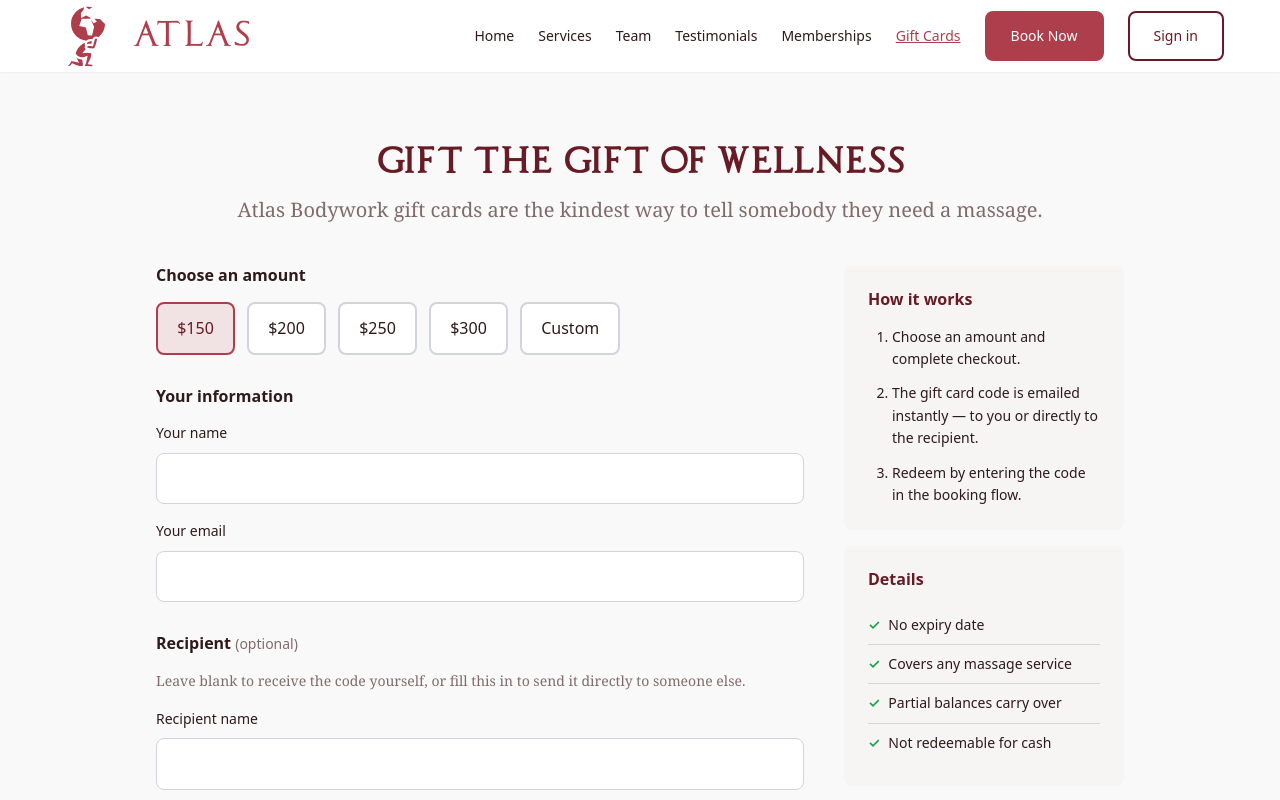
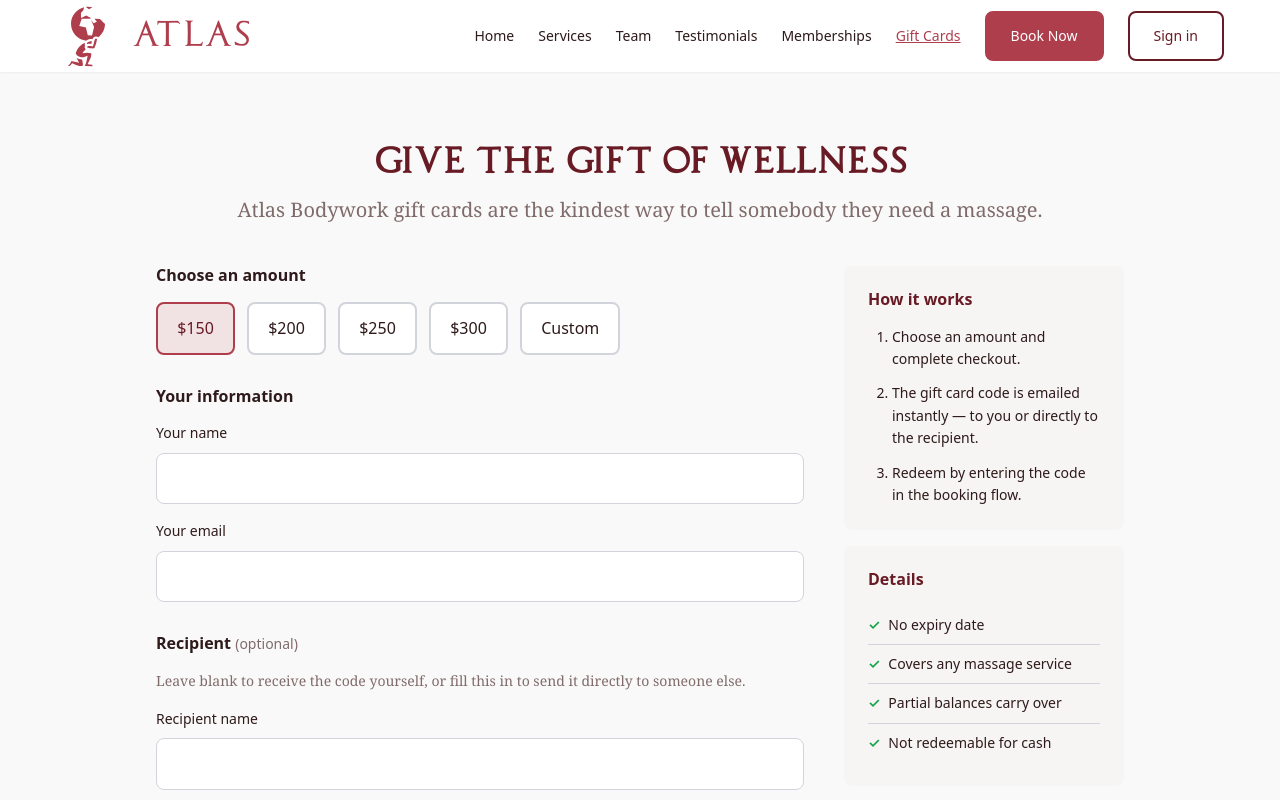
Before and after one commit to benmvachon/atlasmassage, a React (Vite) app in the folder apps/web/: page /gift-cards in a window 1280 px wide. Shown: the top 800 px of the page. Built offline with nearby package versions, Linux system fonts and the light colour scheme; no server answers.

Commit message:
fix typo

```diff
--- a/apps/web/src/pages/GiftCardsPage.jsx
+++ b/apps/web/src/pages/GiftCardsPage.jsx
@@ -64,7 +64,7 @@ export default function GiftCardsPage() {
   return (
     <div className="gift-cards-page container">
       <div className="gift-cards-page__hero">
-        <h1 className="gift-cards-page__title">Gift the Gift of Wellness</h1>
+        <h1 className="gift-cards-page__title">Give the Gift of Wellness</h1>
         <p className="gift-cards-page__subtitle">
           Atlas Bodywork gift cards are the kindest way to tell somebody they need a massage.
         </p>
```
